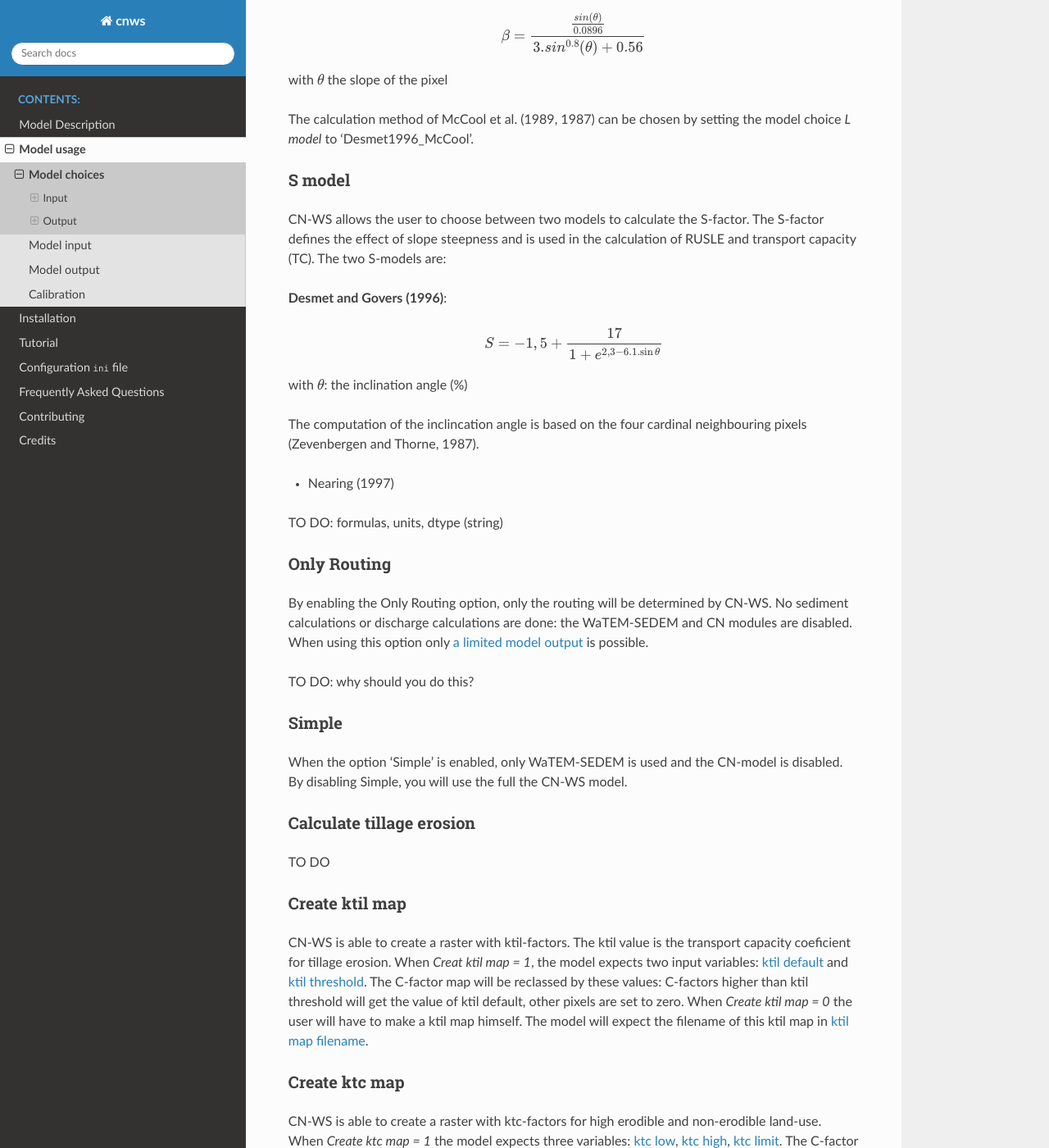
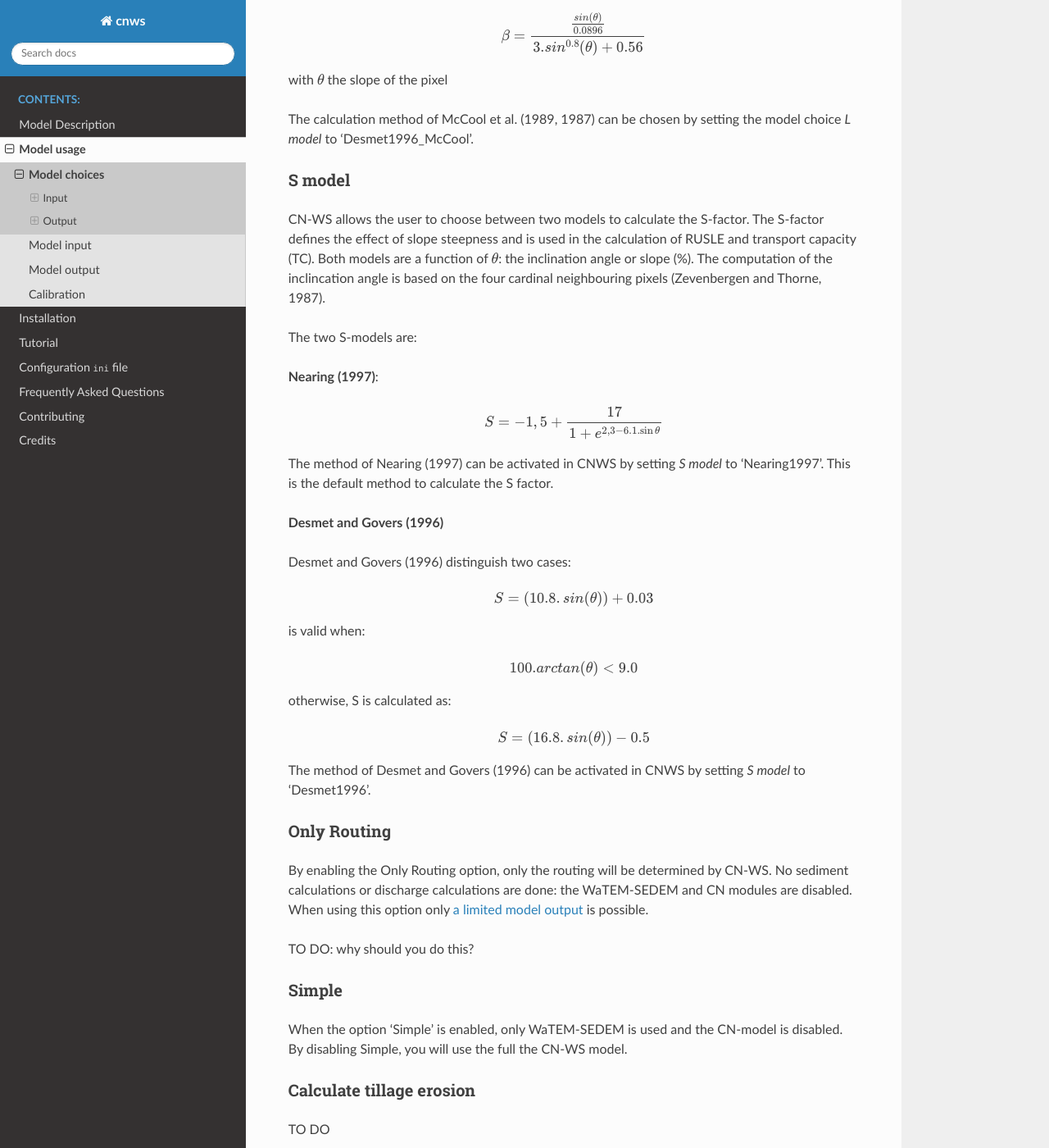
Before and after one commit to watem-sedem/watem-sedem, a Sphinx documentation site: the page built from docs/choices.rst, in a window 1280 px wide and 1400 px high, scrolled down 1367 px. Shown: the whole window at 82% size. Built offline with Sphinx 7.4.7 and the Read the Docs theme 2.0.0, drawn with Linux system fonts in a browser that asks for light colours.

Commit message:
Extending documentation of S model

```diff
--- a/docs/choices.rst
+++ b/docs/choices.rst
@@ -79,21 +79,40 @@ S model
 
 CN-WS allows the user to choose between two models to calculate the S-factor.
 The S-factor defines the effect of slope steepness and is used in the
-calculation of RUSLE and transport capacity (TC). The two S-models are:
+calculation of RUSLE and transport capacity (TC). Both models are a function of
+:math:`\theta`: the inclination angle or slope (%). The computation of the
+inclincation angle is based on the four cardinal neighbouring pixels
+(Zevenbergen and Thorne, 1987).
 
-**Desmet and Govers (1996)**:
+The two S-models are:
+
+**Nearing (1997)**:
 
 .. math::
     S = -1,5+\frac{17}{1+e^{2,3-6.1.\sin{\theta}}}
 
+The method of Nearing (1997) can be activated in CNWS by setting
+*S model* to 'Nearing1997'. This is the default method to calculate the S factor.
 
-with :math:`\theta`: the inclination angle (%)
+**Desmet and Govers (1996)**
 
-The computation of the inclincation angle is based on the four cardinal neighbouring pixels (Zevenbergen and Thorne, 1987).
+Desmet and Govers (1996) distinguish two cases:
 
-* Nearing (1997)
+.. math::
+    S = (10.8.sin(\theta)) + 0.03
 
-TO DO: formulas, units, dtype (string)
+is valid when:
+
+.. math::
+    100.arctan(\theta) < 9.0
+
+otherwise, S is calculated as:
+
+.. math::
+    S = (16.8.sin(\theta)) - 0.5
+
+The method of Desmet and Govers (1996) can be activated in CNWS by setting
+*S model* to 'Desmet1996'.
 
 Only Routing
 ############
```
